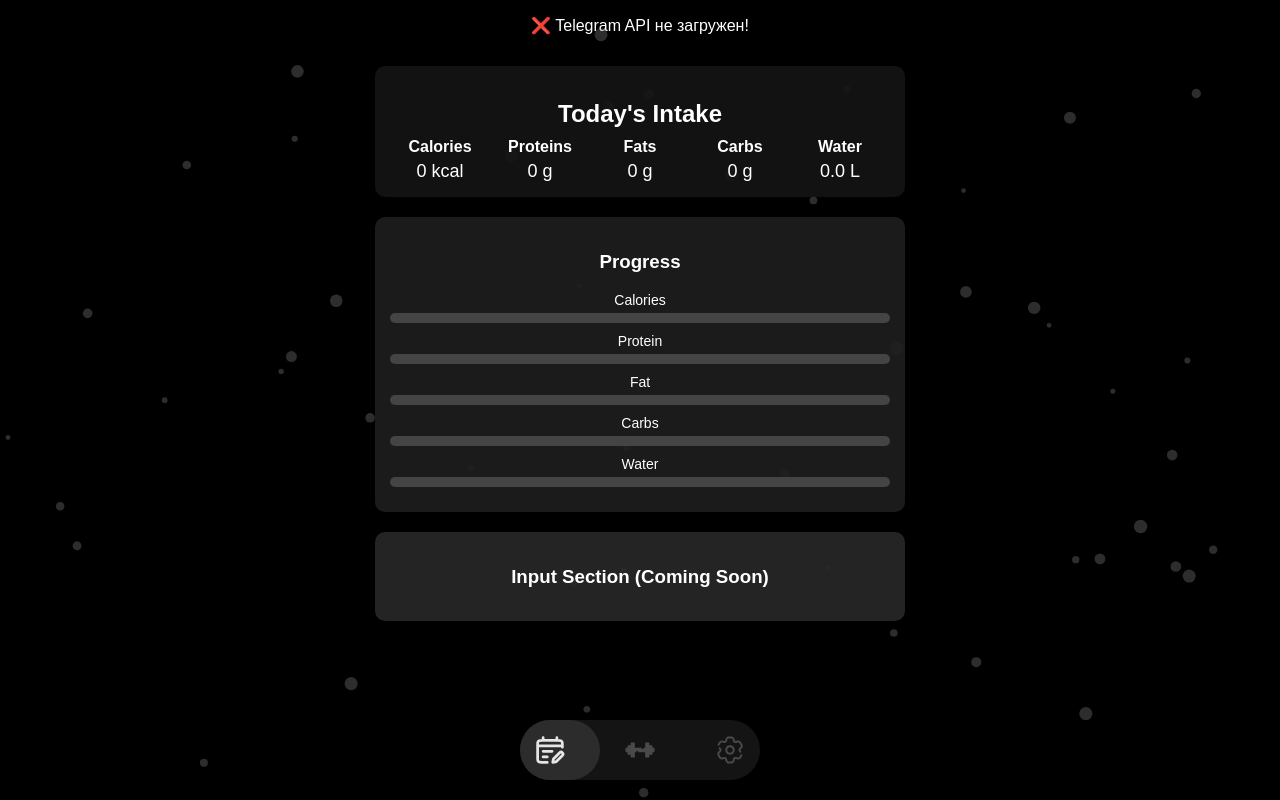
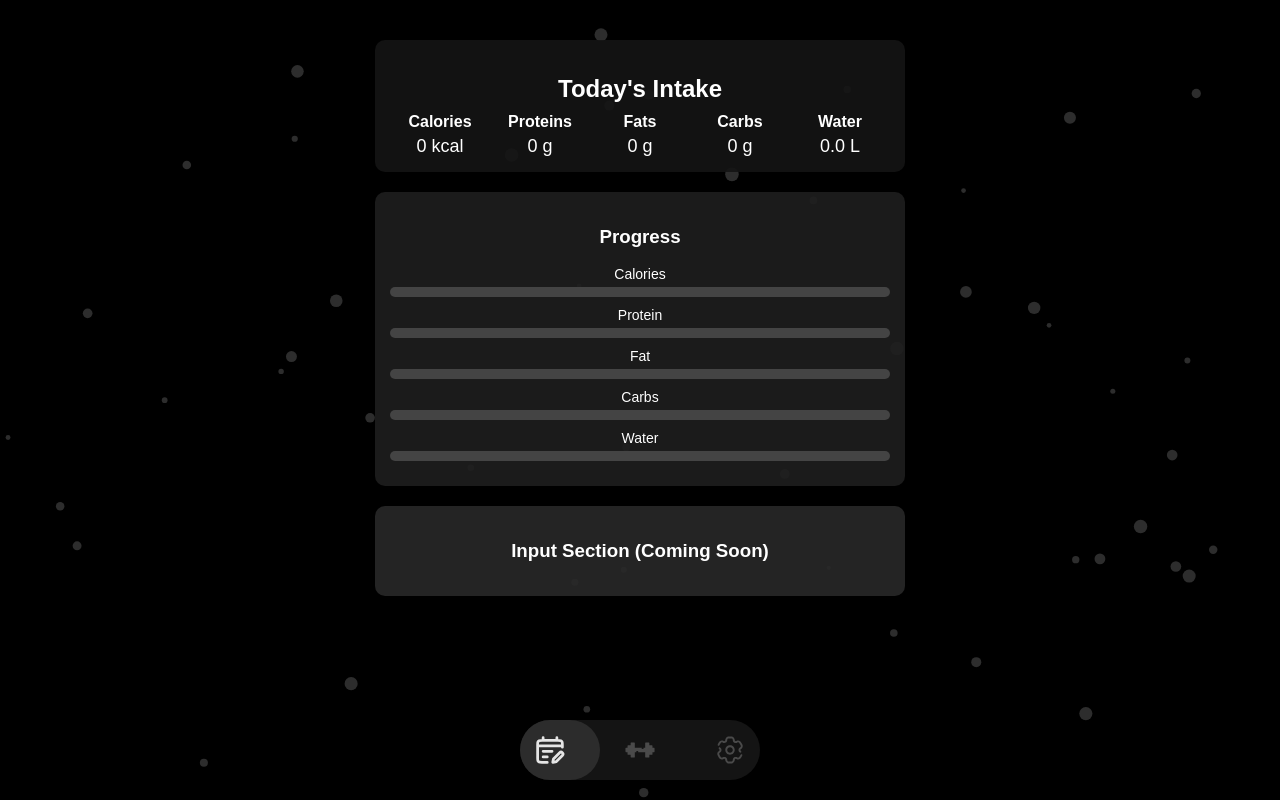
Before and after one commit to Mramor11/gym-assistant, a React (Create React App) app: page / in a window 1280 px wide. Built offline with nearby package versions, Linux system fonts and the light colour scheme.

Commit message:
Обновили Mini App для Telegram

```diff
--- a/src/App.js
+++ b/src/App.js
@@ -7,7 +7,6 @@ import Settings from "./components/pages/Settings";
 
 function App() {
     const [activeTab, setActiveTab] = useState("calendar");
-    const [isTelegramAvailable, setIsTelegramAvailable] = useState(false);
 
     useEffect(() => {
         // Принудительно загружаем Telegram API
@@ -19,7 +18,6 @@ function App() {
                 console.log("✅ Telegram API загружен!", window.Telegram.WebApp);
                 window.Telegram.WebApp.ready();
                 window.Telegram.WebApp.expand();
-                setIsTelegramAvailable(true);
             } else {
                 console.warn("❌ Telegram API не загрузился!");
             }
@@ -54,15 +52,6 @@ function App() {
             {/* Фоновая анимация */}
             <BackgroundParticles />
 
-            {/* Блок статуса Telegram API */}
-            <div className="status">
-                {isTelegramAvailable ? (
-                    <p className="status-text">✅ Telegram API работает!</p>
-                ) : (
-                    <p className="status-text error">❌ Telegram API не загружен!</p>
-                )}
-            </div>
-
             {/* Контент приложения */}
             <main className="scrollable-content">
                 {activeTab === "calendar" && <Calendar />}
```
